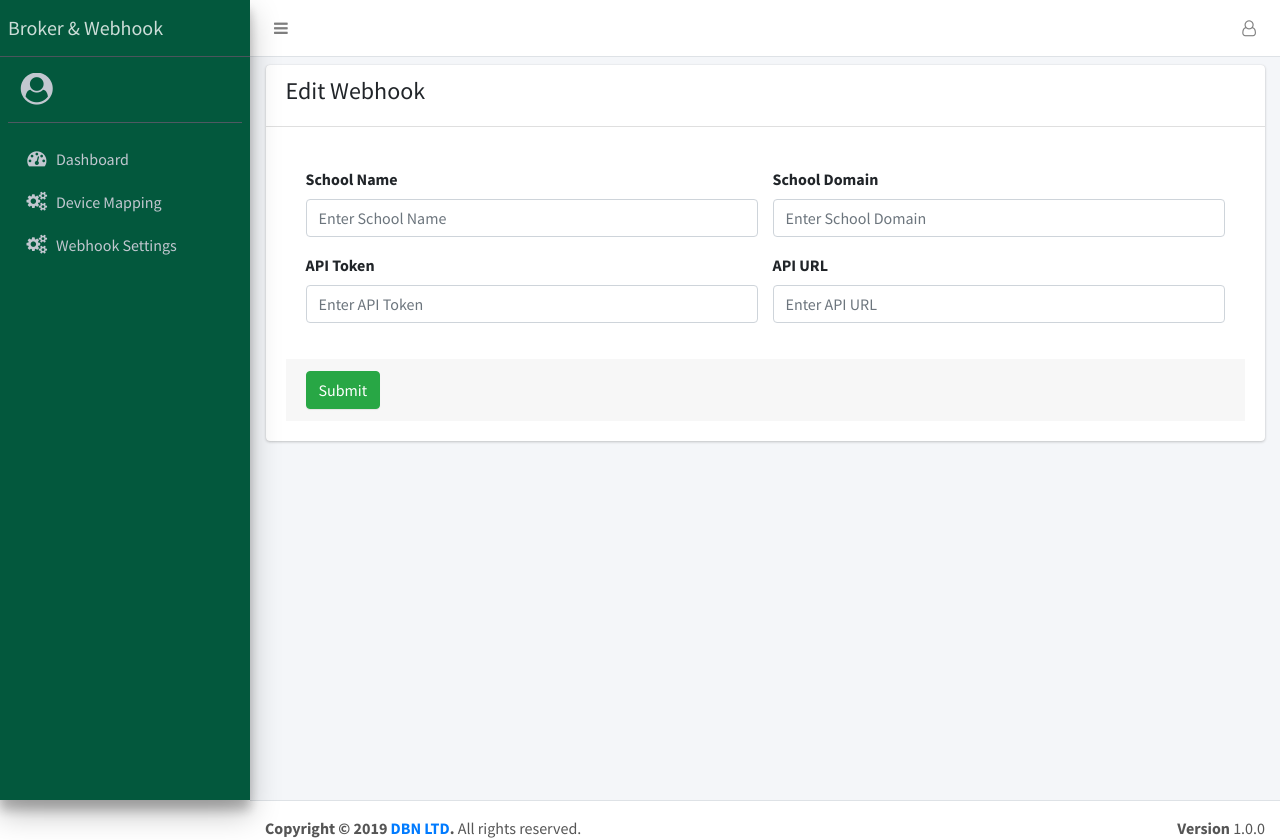
After one commit to tarekmonjur/mqtt, a Flask app: page /webhook/edit in a window 1280 px wide. The commit adds this page. Shown: the top 840 px of the page. Run offline with Flask 2, Linux system fonts and the light colour scheme; some libraries are stand-ins or nearby versions.

Commit message:
webhook edit, update, delete

```diff
--- a/src/templates/layout.html
+++ b/src/templates/layout.html
@@ -142,6 +142,15 @@
 <script src="{{ url_for('static', filename='dist/js/adminlte.js') }}"></script>
 
 <script>
+    function checkDelete(msg){
+            var check = confirm(msg);
+            if(check === true){
+                return true;
+            }else{
+                return false;
+            }
+        }
+
     $(function () {
         $("#example1").DataTable();
         $('#example2').DataTable({
@@ -176,7 +185,7 @@
             mywindow.document.write(document.getElementById('attendances-table').innerHTML);
             mywindow.document.write('</body></html>');
             mywindow.print();
-        })
+        });
     });
 </script>
 </body>
--- /dev/null
+++ b/src/templates/webhook/edit.html
@@ -0,0 +1,76 @@
+{% extends "layout.html" %}
+{% block content %}
+
+    <section class="content">
+        <div class="container-fluid">
+
+            {% with messages = get_flashed_messages(with_categories=true) %}
+                {% if messages %}
+                    {% for category, message in messages %}
+                        <div class="alert alert-{{ category }}"> {{ message }}</div>
+                    {% endfor %}
+                {% endif %}
+            {% endwith %}
+
+            <div class="row">
+                <div class="col-12">
+                    <div class="card">
+                        <div class="card-header">
+                            <h4 class="title">{{ data.title }}</h4>
+                        </div>
+
+                        <div class="card-body">
+                            <form role="form" method="post" action="">
+                                <div class="card-body">
+                                    <div class="row">
+                                        <div class="col-6">
+                                            <div class="form-group">
+                                                <label for="school_name">School Name</label>
+                                                <input type="text" class="form-control" name="school_name"
+                                                       id="school_name"
+                                                       placeholder="Enter School Name" value="">
+                                                <span class="text-danger"></span>
+                                            </div>
+                                        </div>
+                                        <div class="col-6">
+                                            <div class="form-group">
+                                                <label for="school_domain">School Domain</label>
+                                                <input type="text" class="form-control" name="school_domain"
+                                                       id="school_domain"
+                                                       placeholder="Enter School Domain" value="">
+                                                <span class="text-danger"></span>
+                                            </div>
+                                        </div>
+                                    </div>
+
+                                    <div class="row">
+                                        <div class="col-6">
+                                            <div class="form-group">
+                                                <label for="api_token">API Token</label>
+                                                <input type="text" class="form-control" name="api_token" id="api_token"
+                                                       placeholder="Enter API Token" value="">
+                                                <span class="text-danger"></span>
+                                            </div>
+                                        </div>
+                                        <div class="col-6">
+                                            <div class="form-group">
+                                                <label for="api_url">API URL</label>
+                                                <input type="text" class="form-control" name="api_url" id="api_url"
+                                                       placeholder="Enter API URL" value="">
+                                                <span class="text-danger"></span>
+                                            </div>
+                                        </div>
+                                    </div>
+                                </div>
+                                <div class="card-footer">
+                                    <button type="submit" name="submit" class="btn btn-success">Submit</button>
+                                </div>
+                            </form>
+                        </div>
+                    </div>
+                </div>
+            </div>
+        </div>
+    </section>
+
+{% endblock %}
--- a/src/templates/webhook/index.html
+++ b/src/templates/webhook/index.html
@@ -40,8 +40,8 @@
                                         <td>{{ result["api_token"] }}</td>
                                         <td>{{ result["api_url"] }}</td>
                                         <td>
-                                            <a href="" class="btn btn-primary btn-sm">Edit</a>
-                                            <a href="" class="btn btn-danger btn-sm">Delete</a>
+                                            <a href="{{ url_for('/webhook.edit') }}" class="btn btn-primary btn-sm">Edit</a>
+                                            <a href="{{ url_for('/webhook.delete') }}" onclick="return checkDelete('Are you sure delete webhook?')" class="btn btn-danger btn-sm">Delete</a>
                                         </td>
                                     </tr>
                                     {% endfor %}
--- a/src/webhook.py
+++ b/src/webhook.py
@@ -51,11 +51,60 @@ def store():
         # print(insert_tuple)
         cursor.execute(sql_query, insert_tuple)
         db.commit()
-        flash('School Webhook successfully added.', 'success')
+        flash('School webhook successfully added.', 'success')
         return redirect(url_for('/webhook.index'))
     except:
-        flash('Sorry! School Webhook not added. Please try again.', 'error')
+        flash('Sorry! School webhook not added. Please try again.', 'error')
         return redirect(url_for('/webhook.add'))
     finally:
+        cursor.close()
         db.close()
+
+
+@app.route(bp+'/edit', methods=['GET'])
+def edit():
+    data = {
+        "appName": app_name,
+        "title": "Edit Webhook"
+    }
+    return render_template('webhook/edit.html', data=data)
+
+
+@app.route(bp+'/update', methods=['POST'])
+def update():
+    input_data = request.form
+    try:
+        updated_at = datetime.now().strftime('%Y-%m-%d %H:%M:%S')
+        db = db_connect()
+        cursor = db.cursor()
+        sql_query = "UPDATE webhooks SET school_name=%s, school_domain=%s, api_token=%s, api_url=%s, updated_at=%s"
+        update_tuple = (input_data['school_name'], input_data['school_domain'], input_data['api_token'], input_data['api_url'],updated_at)
+        # print(insert_tuple)
+        cursor.execute(sql_query, update_tuple)
+        db.commit()
+        flash('School webhook successfully updated.', 'success')
+        return redirect(url_for('/webhook.index'))
+    except:
+        flash('Sorry! School webhook not updated. Please try again.', 'error')
+        return redirect(url_for('/webhook.edit'))
+    finally:
         cursor.close()
+        db.close()
+
+
+@app.route(bp+'/delete', methods=['GET'])
+def delete():
+    try:
+        db = db_connect()
+        cursor = db.cursor()
+        sql_query = "DELETE FROM webhooks WHERE id=%s"
+        delete_tuple=(1)
+        cursor.execute(sql_query, delete_tuple)
+        db.commit()
+        flash('School webhook successfully deleted.', 'success')
+    except:
+        flash('Sorry! School webhook not deleted.', 'error')
+    finally:
+        cursor.close()
+        db.close()
+        return redirect(url_for('/webhook.index'))
```
Also changed, not shown: 1 other file.
